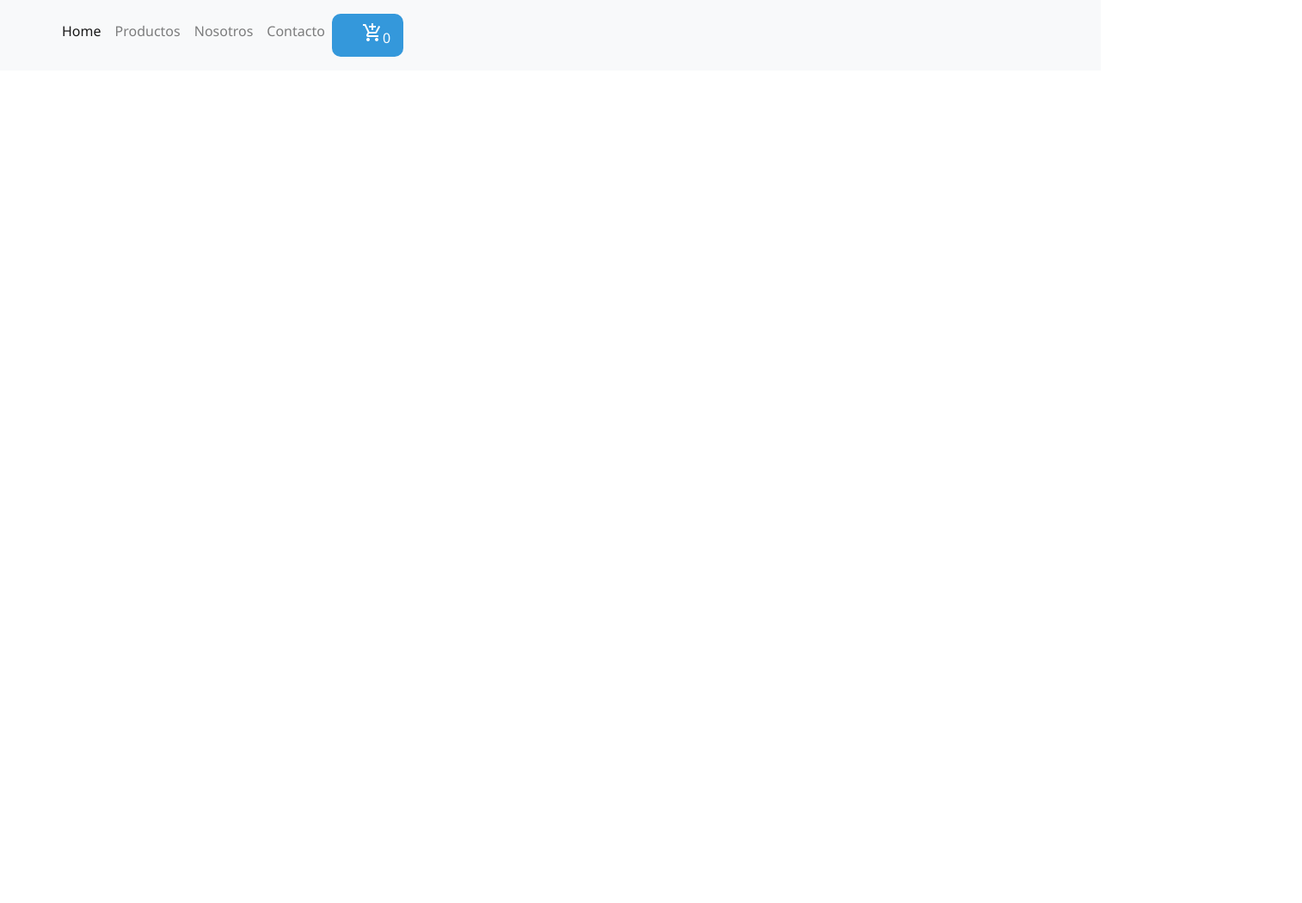
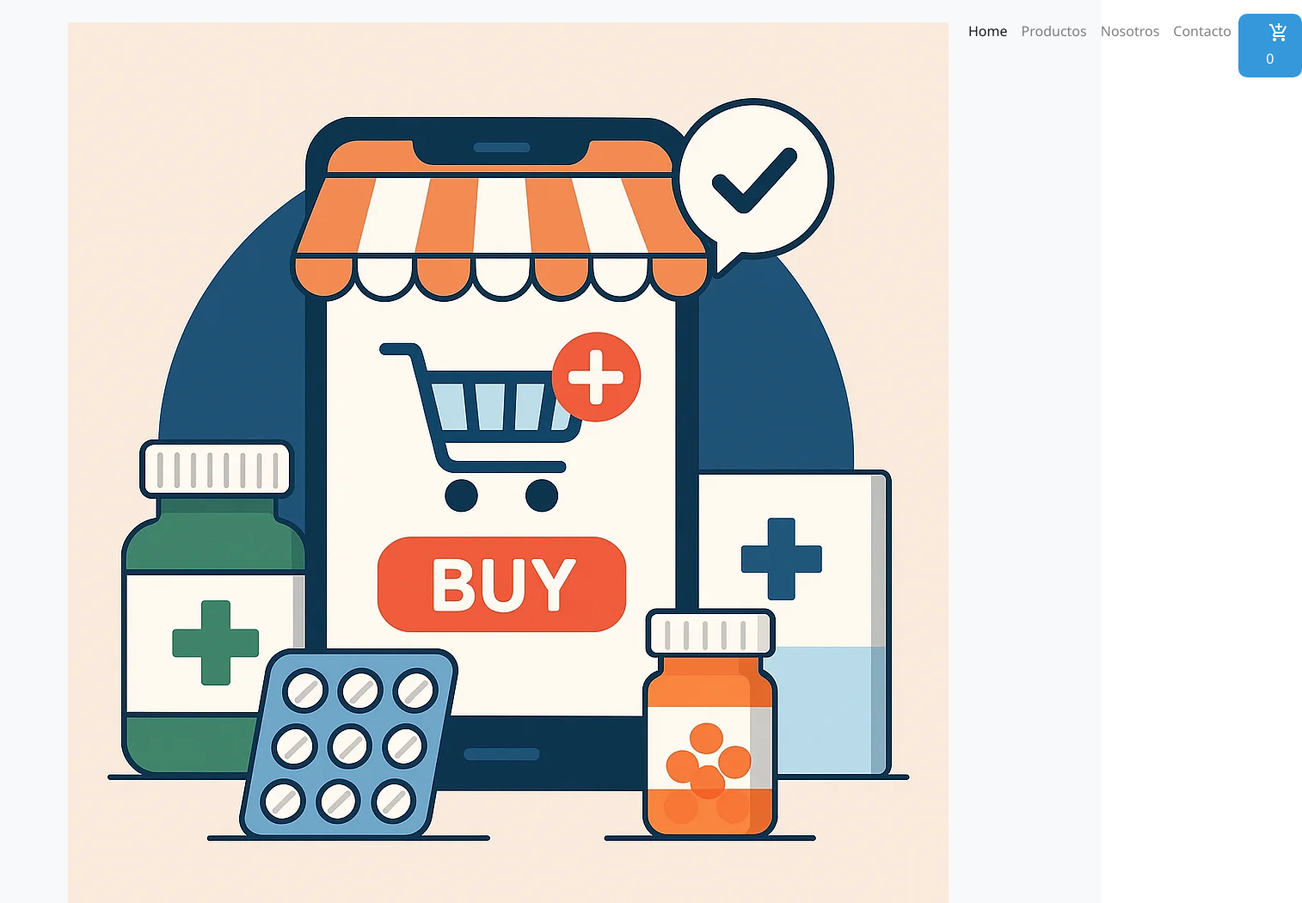
Before and after one commit to Cr1stopherB/eFarmaNet, a plain HTML site: page index.html in a window 1280 px wide. Shown: the whole page at 86% size, 1514 px wide, since content can reach past the window. Before the commit the page ends 800 px from the top, so only its background shows below. Drawn offline with nearby package versions, Linux system fonts and the light colour scheme.

Commit message:
Agregando logo

```diff
--- a/assets/css/style.css
+++ b/assets/css/style.css
@@ -46,3 +46,8 @@
     position: relative;
     cursor: pointer;
   }
+
+.logo{
+    padding: 10px 15px;
+    border-radius: 10px;
+}
--- a/index.html
+++ b/index.html
@@ -21,6 +21,9 @@
 
         <div class="collapse navbar-collapse" id="navbarSupportedContent">
             <ul class="navbar-nav mr-auto">
+                <li>
+                    <img class="logo" src="assets/img/Logo.webp" alt="Logo">
+                </li>
                 <li class="nav-item active">
                     <a class="nav-link" href="index.html">Home <span class="sr-only">(current)</span></a>
                 </li>
```
Also changed, not shown: assets/img/Logo.webp (added).
